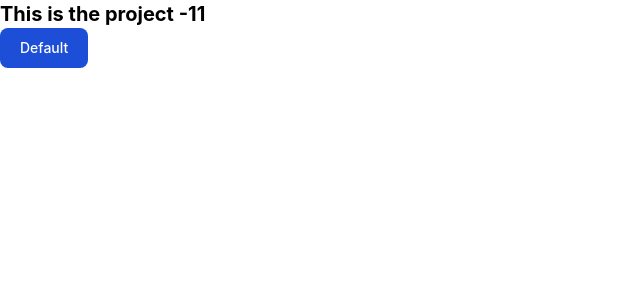
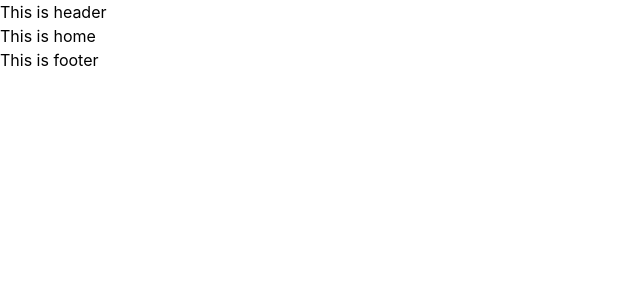
Before and after one commit to RayhanalKavey/photography-service-react-mongodb-project-client-a11, a React (Create React App) app: page / in a window 1280 px wide. Shown: the top 300 px of the page, without its empty margins (0-640 px from the left). Built offline with nearby package versions, Linux system fonts and the light colour scheme.

Commit message:
Setup router with header,footer component.

```diff
--- a/src/App.js
+++ b/src/App.js
@@ -1,16 +1,12 @@
+import { RouterProvider } from "react-router-dom";
+import router from "./Router/Routes/Routes";
+import "./App.css";
 import { Toaster } from "react-hot-toast";
-import "./App.css";
 
 function App() {
   return (
-    <div>
-      <h2 className="text-xl font-bold">This is the project -11</h2>
-      <button
-        type="button"
-        class="text-white bg-blue-700 hover:bg-blue-800 focus:ring-4 focus:ring-blue-300 font-medium rounded-lg text-sm px-5 py-2.5 mr-2 mb-2 dark:bg-blue-600 dark:hover:bg-blue-700 focus:outline-none dark:focus:ring-blue-800"
-      >
-        Default
-      </button>
+    <div className="max-w-screen-xl	mx-auto">
+      <RouterProvider router={router}></RouterProvider>
 
       <Toaster />
     </div>
--- /dev/null
+++ b/src/Layout/Main/Main.js
@@ -0,0 +1,16 @@
+import React from "react";
+import { Outlet } from "react-router-dom";
+import Footer from "../../Pages/Shared/Footer/Footer";
+import Header from "../../Pages/Shared/Header/Header";
+
+const Main = () => {
+  return (
+    <div>
+      <Header></Header>
+      <Outlet></Outlet>
+      <Footer></Footer>
+    </div>
+  );
+};
+
+export default Main;
--- /dev/null
+++ b/src/Pages/Home/Home.js
@@ -0,0 +1,8 @@
+import React from "react";
+import "./Home.css";
+
+const Home = () => {
+  return <div>This is home</div>;
+};
+
+export default Home;
--- /dev/null
+++ b/src/Pages/Shared/Footer/Footer.js
@@ -0,0 +1,7 @@
+import React from "react";
+
+const Footer = () => {
+  return <div>This is footer</div>;
+};
+
+export default Footer;
--- /dev/null
+++ b/src/Pages/Shared/Header/Header.js
@@ -0,0 +1,7 @@
+import React from "react";
+
+const Header = () => {
+  return <div>This is header</div>;
+};
+
+export default Header;
--- /dev/null
+++ b/src/Router/Routes/Routes.js
@@ -0,0 +1,17 @@
+import { createBrowserRouter } from "react-router-dom";
+import Main from "../../Layout/Main/Main";
+import Home from "../../Pages/Home/Home";
+
+const router = createBrowserRouter([
+  {
+    path: "/",
+    element: <Main></Main>,
+    children: [
+      {
+        path: "/",
+        element: <Home></Home>,
+      },
+    ],
+  },
+]);
+export default router;
```
Also changed, not shown: src/Pages/Home/Home.css (added).
